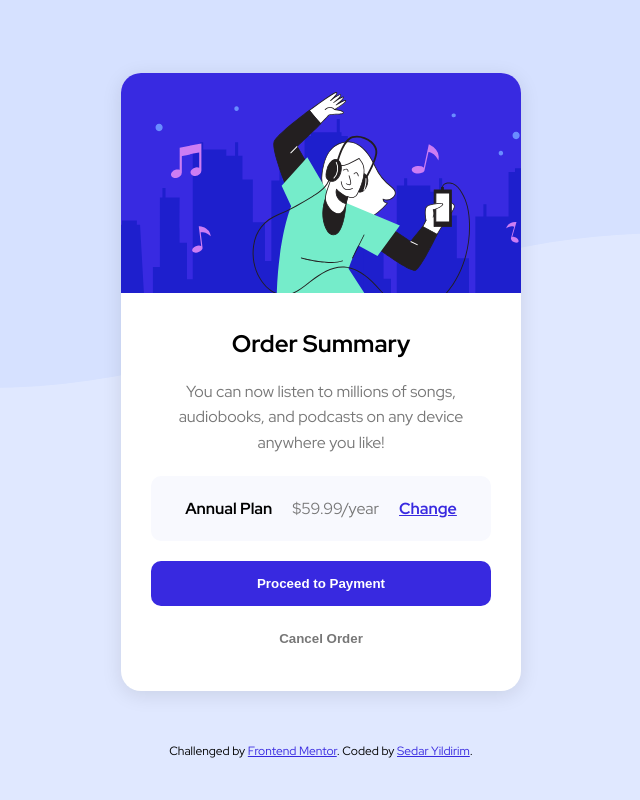
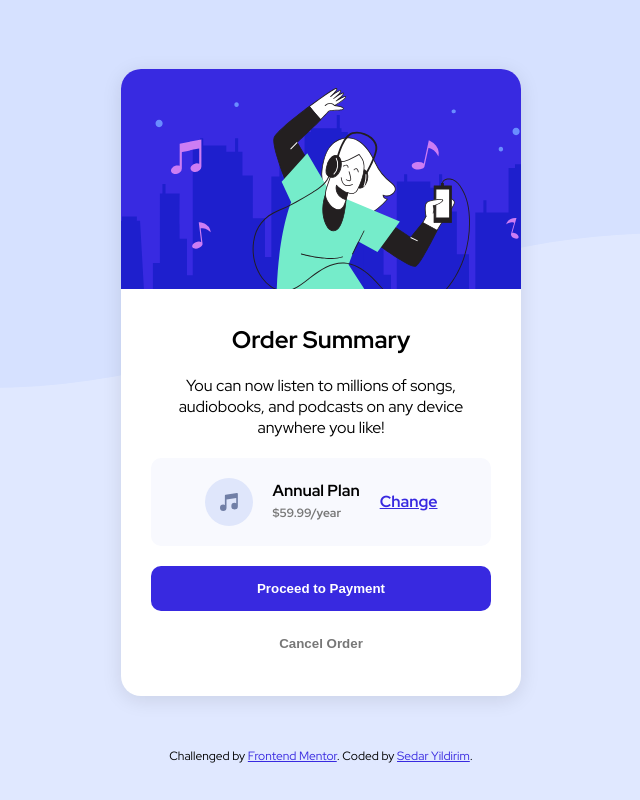
Before and after one commit to sedaryildirim/order-summary-component-main, a plain HTML site: page index.html in a window 1280 px wide. Shown: the whole page, without its empty margins (319-959 px from the left). Drawn offline with Linux system fonts and the light colour scheme.

Commit message:
style fixes

```diff
--- a/assets/css/styles.css
+++ b/assets/css/styles.css
@@ -55,9 +55,15 @@ h1 {
 }
 
 p {
+  margin-bottom: 20px;
+}
+
+.price {
   color: #777;
   line-height: 1.6;
   margin-bottom: 20px;
+  font-size: 12px;
+  text-align: left;
 }
 
 /* Plan details */
@@ -77,6 +83,7 @@ p {
 
 .plan-details h2 {
   font-size: 16px;
+  text-align: left;
 }
 
 .change-plan {
--- a/index.html
+++ b/index.html
@@ -16,8 +16,8 @@
             <p>You can now listen to millions of songs, audiobooks, and podcasts on any device anywhere you like!</p>
 
             <div class="plan-details">
-                <h2>Annual Plan</h2>
-                <p>$59.99/year</p>
+                <img src="./assets/images/icon-music.svg" alt="">
+                <h2>Annual Plan <br><span class="price">$59.99/year</span></h2>
                 <a href="#" class="change-plan">Change</a>
             </div>
 
```
